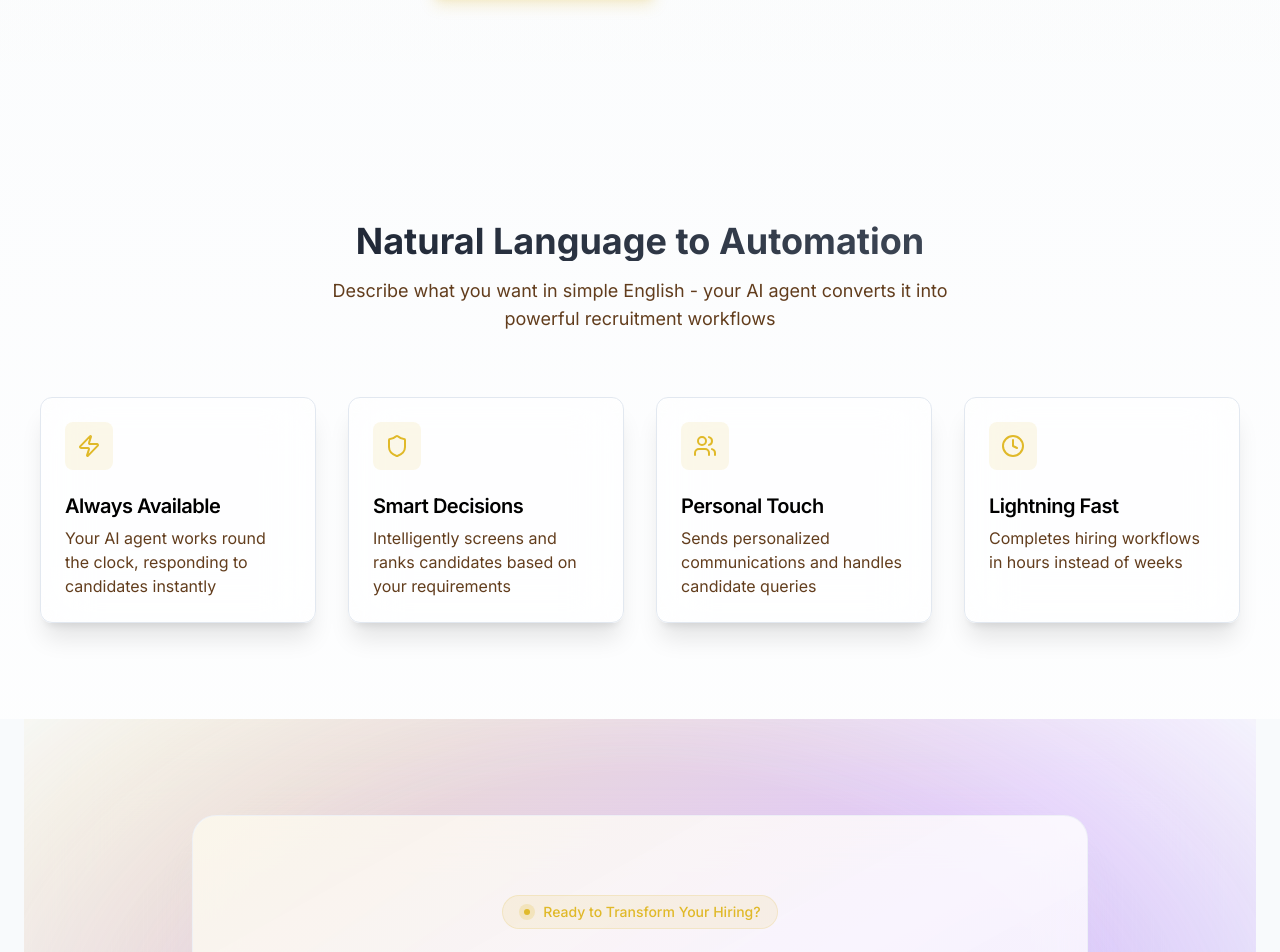
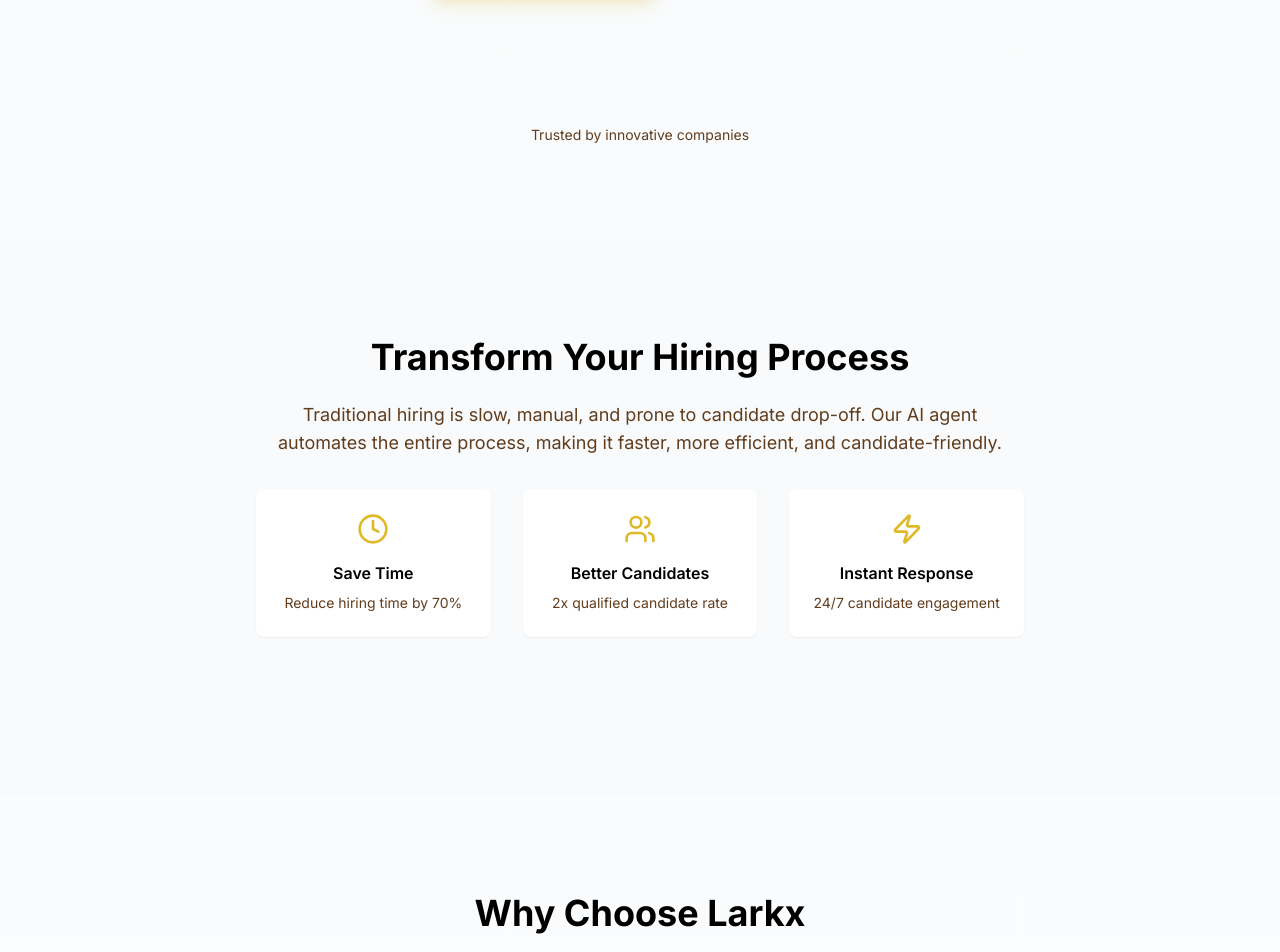
Before and after one commit to larkxai/larkx, a Next.js app in the folder larkx/: page / in a window 1280 px wide. Shown: the part 1220-2172 px from the top of the page. Built offline with nearby package versions, Linux system fonts and the light colour scheme.

Commit message:
imrpove landing page

```diff
--- a/larkx/app/(marketing)/page.tsx
+++ b/larkx/app/(marketing)/page.tsx
@@ -2,10 +2,26 @@
 
 import { Button } from "@/components/ui/button"
 import { Card, CardDescription, CardHeader, CardTitle } from "@/components/ui/card"
-import { Zap, Shield, Users, Clock } from "lucide-react"
+import { Zap, Shield, Users, Clock, Check, ArrowRight, Star, Lock, Code } from "lucide-react"
 import Link from "next/link"
+import { useEffect, useState } from "react"
 
 export default function HomePage() {
+  const [typingStage, setTypingStage] = useState(0);
+  const [showAIResponse, setShowAIResponse] = useState(false);
+
+  useEffect(() => {
+    const timer = setTimeout(() => {
+      if (typingStage < 4) {
+        setTypingStage(prev => prev + 1);
+      } else if (typingStage === 4) {
+        setShowAIResponse(true);
+      }
+    }, typingStage === 0 ? 1000 : 2000);
+
+    return () => clearTimeout(timer);
+  }, [typingStage]);
+
   return (
     <div className="min-h-screen bg-gradient-to-b from-slate-50 to-white dark:from-slate-950 dark:to-slate-900">
       {/* Hero Section */}
@@ -177,20 +193,49 @@ export default function HomePage() {
         </div>
       </section>
 
-      {/* Features Section */}
-      <section className="py-16 sm:py-24 relative overflow-hidden">
-        <div className="container mx-auto px-4 sm:px-6">
-          <div className="absolute inset-x-0 top-0 -z-10 transform-gpu overflow-hidden blur-3xl sm:-top-80"
-            aria-hidden="true">
-            <div className="relative left-[calc(50%+3rem)] aspect-[1155/678] w-[36.125rem] -translate-x-1/2 bg-gradient-to-tr from-primary to-purple-500 opacity-10 sm:left-[calc(50%+36rem)] sm:w-[72.1875rem]"></div>
+      {/* Trusted By Section */}
+      <div className="container mx-auto px-4 pb-16">
+        <p className="text-sm text-center text-muted-foreground mb-8">Trusted by innovative companies</p>
+        <div className="flex flex-wrap justify-center gap-8 opacity-60">
+          {/* Add company logos here */}
+        </div>
+      </div>
+
+      {/* Problem & Solution */}
+      <section className="py-24 bg-slate-50/50 dark:bg-slate-900/50">
+        <div className="container mx-auto px-4">
+          <div className="max-w-3xl mx-auto text-center mb-16">
+            <h2 className="text-3xl sm:text-4xl font-bold mb-6">Transform Your Hiring Process</h2>
+            <p className="text-lg text-muted-foreground mb-8">
+              Traditional hiring is slow, manual, and prone to candidate drop-off. Our AI agent automates the entire process,
+              making it faster, more efficient, and candidate-friendly.
+            </p>
+            <div className="grid sm:grid-cols-3 gap-8">
+              <div className="flex flex-col items-center p-6 rounded-lg bg-white dark:bg-slate-800 shadow-sm">
+                <Clock className="w-8 h-8 text-primary mb-4" />
+                <h3 className="font-semibold mb-2">Save Time</h3>
+                <p className="text-sm text-muted-foreground">Reduce hiring time by 70%</p>
+              </div>
+              <div className="flex flex-col items-center p-6 rounded-lg bg-white dark:bg-slate-800 shadow-sm">
+                <Users className="w-8 h-8 text-primary mb-4" />
+                <h3 className="font-semibold mb-2">Better Candidates</h3>
+                <p className="text-sm text-muted-foreground">2x qualified candidate rate</p>
+              </div>
+              <div className="flex flex-col items-center p-6 rounded-lg bg-white dark:bg-slate-800 shadow-sm">
+                <Zap className="w-8 h-8 text-primary mb-4" />
+                <h3 className="font-semibold mb-2">Instant Response</h3>
+                <p className="text-sm text-muted-foreground">24/7 candidate engagement</p>
+              </div>
+            </div>
           </div>
-          <h2 className="text-3xl sm:text-4xl font-bold text-center mb-3 sm:mb-4 bg-gradient-to-r from-gray-900 to-gray-600 dark:from-white dark:to-gray-200 bg-clip-text text-transparent">
-            Natural Language to Automation
-          </h2>
-          <p className="text-center text-muted-foreground mb-12 sm:mb-16 max-w-2xl mx-auto text-base sm:text-lg px-4">
-            Describe what you want in simple English - your AI agent converts it into powerful recruitment workflows
-          </p>
-          <div className="grid grid-cols-1 md:grid-cols-2 lg:grid-cols-4 gap-4 sm:gap-8 px-4">
+        </div>
+      </section>
+
+      {/* Key Benefits & Features */}
+      <section className="py-24">
+        <div className="container mx-auto px-4">
+          <h2 className="text-3xl sm:text-4xl font-bold text-center mb-16">Why Choose Larkx</h2>
+          <div className="grid md:grid-cols-2 lg:grid-cols-3 gap-8 mb-16">
             <Card className="border-slate-200 dark:border-slate-800 bg-white/60 dark:bg-slate-900/60 backdrop-blur-xl shadow-xl">
               <CardHeader>
                 <div className="w-12 h-12 rounded-lg bg-primary/10 flex items-center justify-center mb-4">
@@ -236,11 +281,121 @@ export default function HomePage() {
               </CardHeader>
             </Card>
           </div>
+          {/* Interactive Demo */}
+          <div className="max-w-4xl mx-auto">
+            {/* ... existing command block ... */}
+          </div>
         </div>
       </section>
 
-      {/* CTA Section */}
-      <section className="relative py-16 sm:py-24 overflow-hidden bg-slate-50 dark:bg-slate-900/50">
+      {/* Social Proof & Testimonials */}
+      <section className="py-24 bg-slate-50/50 dark:bg-slate-900/50">
+        <div className="container mx-auto px-4">
+          <h2 className="text-3xl font-bold text-center mb-16">What Our Customers Say</h2>
+          <div className="grid md:grid-cols-2 lg:grid-cols-3 gap-8">
+            {/* Testimonial Cards */}
+            <div className="bg-white dark:bg-slate-800 p-6 rounded-xl shadow-sm">
+              <div className="flex items-center gap-2 mb-4">
+                {[1,2,3,4,5].map((n) => (
+                  <Star key={n} className="w-4 h-4 fill-current text-amber-400" />
+                ))}
+              </div>
+              <p className="text-slate-600 dark:text-slate-300 mb-6">
+                "Larkx transformed our hiring process. We've reduced our time-to-hire by 60% while improving candidate quality."
+              </p>
+              <div className="flex items-center gap-4">
+                <div className="w-10 h-10 rounded-full bg-slate-200 dark:bg-slate-700"></div>
+                <div>
+                  <p className="font-medium">Sarah Johnson</p>
+                  <p className="text-sm text-muted-foreground">HR Director, TechCorp</p>
+                </div>
+              </div>
+            </div>
+            {/* Add more testimonials */}
+          </div>
+        </div>
+      </section>
+
+      {/* How It Works */}
+      <section className="py-24">
+        <div className="container mx-auto px-4">
+          <h2 className="text-3xl font-bold text-center mb-16">How It Works</h2>
+          <div className="max-w-4xl mx-auto">
+            <div className="relative">
+              <div className="absolute left-12 top-0 bottom-0 w-0.5 bg-slate-200 dark:bg-slate-700"></div>
+              <div className="space-y-12">
+                {[
+                  { title: "Describe Your Needs", desc: "Tell your AI agent what you're looking for in natural language" },
+                  { title: "AI Creates Workflow", desc: "Watch as complex hiring workflows are created instantly" },
+                  { title: "Automated Processing", desc: "Let AI handle screening, scheduling, and communication" },
+                  { title: "Focus on Best Candidates", desc: "Interview only the most qualified candidates" }
+                ].map((step, i) => (
+                  <div key={i} className="relative flex gap-8">
+                    <div className="w-24 h-24 rounded-full bg-primary/10 flex items-center justify-center shrink-0 z-10">
+                      <span className="text-2xl font-bold text-primary">{i + 1}</span>
+                    </div>
+                    <div className="pt-6">
+                      <h3 className="text-xl font-semibold mb-2">{step.title}</h3>
+                      <p className="text-muted-foreground">{step.desc}</p>
+                    </div>
+                  </div>
+                ))}
+              </div>
+            </div>
+          </div>
+        </div>
+      </section>
+
+      {/* Integrations */}
+      <section className="py-24 bg-slate-50/50 dark:bg-slate-900/50">
+        <div className="container mx-auto px-4">
+          <h2 className="text-3xl font-bold text-center mb-6">Works With Your Stack</h2>
+          <p className="text-center text-muted-foreground mb-16 max-w-2xl mx-auto">
+            Seamlessly integrate with your existing HR tools and ATS systems
+          </p>
+          <div className="grid grid-cols-2 md:grid-cols-4 gap-8 max-w-4xl mx-auto">
+            {/* Integration logos */}
+          </div>
+          <div className="text-center mt-16">
+            <div className="inline-flex items-center gap-2 text-primary hover:text-primary/90">
+              <span>View all integrations</span>
+              <ArrowRight className="w-4 h-4" />
+            </div>
+          </div>
+        </div>
+      </section>
+
+      {/* Security & Compliance */}
+      <section className="py-24">
+        <div className="container mx-auto px-4">
+          <div className="max-w-4xl mx-auto">
+            <h2 className="text-3xl font-bold text-center mb-6">Enterprise-Grade Security</h2>
+            <p className="text-center text-muted-foreground mb-16">
+              Your data is protected with industry-leading security measures
+            </p>
+            <div className="grid sm:grid-cols-3 gap-8">
+              <div className="flex flex-col items-center text-center">
+                <Lock className="w-8 h-8 text-primary mb-4" />
+                <h3 className="font-semibold mb-2">SOC 2 Compliant</h3>
+                <p className="text-sm text-muted-foreground">Independently audited security controls</p>
+              </div>
+              <div className="flex flex-col items-center text-center">
+                <Shield className="w-8 h-8 text-primary mb-4" />
+                <h3 className="font-semibold mb-2">GDPR Ready</h3>
+                <p className="text-sm text-muted-foreground">Full data privacy compliance</p>
+              </div>
+              <div className="flex flex-col items-center text-center">
+                <Code className="w-8 h-8 text-primary mb-4" />
+                <h3 className="font-semibold mb-2">API Security</h3>
+                <p className="text-sm text-muted-foreground">Enterprise-grade encryption</p>
+              </div>
+            </div>
+          </div>
+        </div>
+      </section>
+
+      {/* Final CTA */}
+      <section className="relative py-24 overflow-hidden bg-slate-50 dark:bg-slate-900/50">
         <div className="absolute inset-0 bg-grid-slate-200/20 dark:bg-grid-slate-800/20 [mask-image:linear-gradient(0deg,transparent,black)]" />
         <div className="container relative mx-auto px-4 sm:px-6">
           <div className="relative">
```
